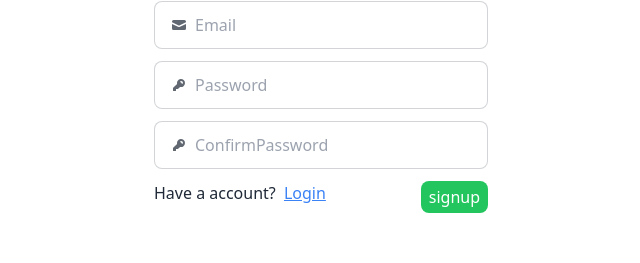
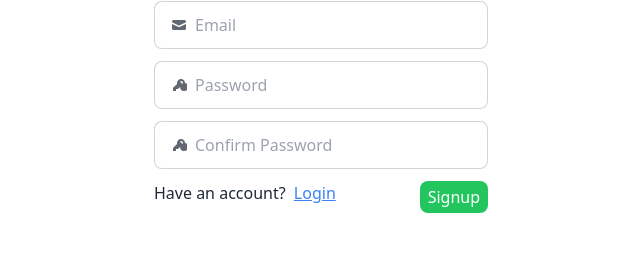
Before and after one commit to rupmedhi4/CHAT_APP, a React (Create React App) app: page / in a window 1280 px wide. Shown: the part 377-640 px from the top of the page, without its empty margins (319-959 px from the left). Built offline with nearby package versions, Linux system fonts and the light colour scheme.

Commit message:
validate form

```diff
--- a/src/components/Signup_Login/Signup.js
+++ b/src/components/Signup_Login/Signup.js
@@ -7,43 +7,60 @@
         handleSubmit,
         watch,
         formState: { errors },
-      } = useForm()
+    } = useForm()
 
-      const onSubmit = (data) => console.log(data)
+    // Watch the password field
+    const password = watch("Password", "")
+
+    const validatePasswordMatch = (value) => {
+        return value === password || "Passwords do not match"
+    }
+
+    const onSubmit = (data) => console.log(data)
+
     return (
         <>
             <div className='flex h-screen items-center justify-center'>
                 <form onSubmit={handleSubmit(onSubmit)} className='border border-white px-6 py-2 rounded-md space-y-3 w-96'>
                     <h1 className='text-2xl text-center'>Chat <span className='text-green-500 font-semibold'>App</span></h1>
-                    <h2 className='text-xl text-white font-bold pb-6'>signup</h2>
+                    <h2 className='text-xl text-white font-bold pb-6'>Signup</h2>
 
                     <label className="input input-bordered flex items-center gap-2">
-                        <svg xmlns="http://www.w3.org/2000/svg" viewBox="0 0 16 16" fill="currentColor" className="w-4 h-4 opacity-70"><path d="M8 8a3 3 0 1 0 0-6 3 3 0 0 0 0 6ZM12.735 14c.618 0 1.093-.561.872-1.139a6.002 6.002 0 0 0-11.215 0c-.22.578.254 1.139.872 1.139h9.47Z" /></svg>
-                        <input type="text" className="grow" placeholder="Fullname"   {...register("Fullname", { required: true })} />
+                        <svg xmlns="http://www.w3.org/2000/svg" viewBox="0 0 16 16" fill="currentColor" className="w-4 h-4 opacity-70">
+                            <path d="M8 8a3 3 0 1 0 0-6 3 3 0 0 0 0 6ZM12.735 14c.618 0 1.093-.561.872-1.139a6.002 6.002 0 0 0-11.215 0c-.22.578.254 1.139.872 1.139h9.47Z" />
+                        </svg>
+                        <input type="text" className="grow" placeholder="Fullname" {...register("Fullname", { required: true })} />
                     </label>
-                        {errors.Fullname && <span>This field is required</span>}
+                    {errors.Fullname && <span className="text-red-500 text-sm font-semibold">This field is required</span>}
 
                     <label className="input input-bordered flex items-center gap-2">
-                        <svg xmlns="http://www.w3.org/2000/svg" viewBox="0 0 16 16" fill="currentColor" className="w-4 h-4 opacity-70"><path d="M2.5 3A1.5 1.5 0 0 0 1 4.5v.793c.026.009.051.02.076.032L7.674 8.51c.206.1.446.1.652 0l6.598-3.185A.755.755 0 0 1 15 5.293V4.5A1.5 1.5 0 0 0 13.5 3h-11Z" /><path d="M15 6.954 8.978 9.86a2.25 2.25 0 0 1-1.956 0L1 6.954V11.5A1.5 1.5 0 0 0 2.5 13h11a1.5 1.5 0 0 0 1.5-1.5V6.954Z" /></svg>
-                        <input type="text" className="grow" placeholder="Email" {...register("Email", { required: true })}  />
+                        <svg xmlns="http://www.w3.org/2000/svg" viewBox="0 0 16 16" fill="currentColor" className="w-4 h-4 opacity-70">
+                            <path d="M2.5 3A1.5 1.5 0 0 0 1 4.5v.793c.026.009.051.02.076.032L7.674 8.51c.206.1.446.1.652 0l6.598-3.185A.755.755 0 0 1 15 5.293V4.5A1.5 1.5 0 0 0 13.5 3h-11Z" />
+                            <path d="M15 6.954 8.978 9.86a2.25 2.25 0 0 1-1.956 0L1 6.954V11.5A1.5 1.5 0 0 0 2.5 13h11a1.5 1.5 0 0 0 1.5-1.5V6.954Z" />
+                        </svg>
+                        <input type="text" className="grow" placeholder="Email" {...register("Email", { required: true })} />
                     </label>
-                    {errors.Email && <span>This field is required</span>}
+                    {errors.Email && <span className="text-red-500 text-sm font-semibold">This field is required</span>}
 
                     <label className="input input-bordered flex items-center gap-2">
-                        <svg xmlns="http://www.w3.org/2000/svg" viewBox="0 0 16 16" fill="currentColor" className="w-4 h-4 opacity-70"><path fillRule="evenodd" d="M14 6a4 4 0 0 1-4.899 3.899l-1.955 1.955a.5.5 0 0 1-.353.146H5v1.5a.5.5 0 0 1-.5.5h-2a.5.5 0 0 1-.5-.5v-2.293a.5.5 0 0 1 .146-.353l3.955-3.955A4 4 0 1 1 14 6Zm-4-2a.75.75 0 0 0 0 1.5.5.5 0 0 1 .5.5.75.75 0 0 0 1.5 0 2 2 0 0 0-2-2Z" clipRule="evenodd" /></svg>
-                        <input type="password" className="grow" placeholder="Password"  {...register("Password", { required: true })}/>
+                        <svg xmlns="http://www.w3.org/2000/svg" viewBox="0 0 16 16" fill="currentColor" className="w-4 h-4 opacity-70">
+                            <path fillRule="evenodd" d="M14 6a4 4 0 1 1-4.899 3.899l-1.955 1.955a.5.5 0 0 1-.353.146H5v1.5a.5.5 0 0 1-.5.5h-2a.5.5 0 0 1-.5-.5v-2.293a.5.5 0 0 1 .146-.353l3.955-3.955A4 4 0 1 1 14 6Zm-4-2a.75.75 0 0 0 0 1.5.5.5 0 0 1 .5.5.75.75 0 0 0 1.5 0 2 2 0 0 0-2-2Z" clipRule="evenodd" />
+                        </svg>
+                        <input type="password" className="grow" placeholder="Password" {...register("Password", { required: true })} />
                     </label>
-                    {errors.Password && <span>This field is required</span>}
+                    {errors.Password && <span className="text-red-500 text-sm font-semibold">This field is required</span>}
 
                     <label className="input input-bordered flex items-center gap-2">
-                        <svg xmlns="http://www.w3.org/2000/svg" viewBox="0 0 16 16" fill="currentColor" className="w-4 h-4 opacity-70"><path fillRule="evenodd" d="M14 6a4 4 0 0 1-4.899 3.899l-1.955 1.955a.5.5 0 0 1-.353.146H5v1.5a.5.5 0 0 1-.5.5h-2a.5.5 0 0 1-.5-.5v-2.293a.5.5 0 0 1 .146-.353l3.955-3.955A4 4 0 1 1 14 6Zm-4-2a.75.75 0 0 0 0 1.5.5.5 0 0 1 .5.5.75.75 0 0 0 1.5 0 2 2 0 0 0-2-2Z" clipRule="evenodd" /></svg>
-                        <input type="password" className="grow" placeholder="ConfirmPassword"  {...register("ConfirmPassword", { required: true })}/>
+                        <svg xmlns="http://www.w3.org/2000/svg" viewBox="0 0 16 16" fill="currentColor" className="w-4 h-4 opacity-70">
+                            <path fillRule="evenodd" d="M14 6a4 4 0 1 1-4.899 3.899l-1.955 1.955a.5.5 0 0 1-.353.146H5v1.5a.5.5 0 0 1-.5.5h-2a.5.5 0 0 1-.5-.5v-2.293a.5.5 0 0 1 .146-.353l3.955-3.955A4 4 0 1 1 14 6Zm-4-2a.75.75 0 0 0 0 1.5.5.5 0 0 1 .5.5.75.75 0 0 0 1.5 0 2 2 0 0 0-2-2Z" clipRule="evenodd" />
+                        </svg>
+                        <input type="password" className="grow" placeholder="Confirm Password" {...register("ConfirmPassword", { required: true, validate: validatePasswordMatch })} />
                     </label>
-                    {errors.ConfirmPassword && <span>This field is required</span>}
+                    {errors.ConfirmPassword && <span className="text-red-500 text-sm font-semibold">{errors.ConfirmPassword.message}</span>}
 
                     <div className='flex justify-between'>
-                        <p>Have a account? <span className='text-blue-500 underline cursor-pointer ml-1'>Login</span></p>
-                        <input type="submit" value="signup" className='bg-green-500 text-white px-2 py-1 cursor-pointer rounded-lg'/>
+                        <p>Have an account? <span className='text-blue-500 underline cursor-pointer ml-1'>Login</span></p>
+                        <input type="submit" value="Signup" className='bg-green-500 text-white px-2 py-1 cursor-pointer rounded-lg' />
                     </div>
                 </form>
             </div>
```
